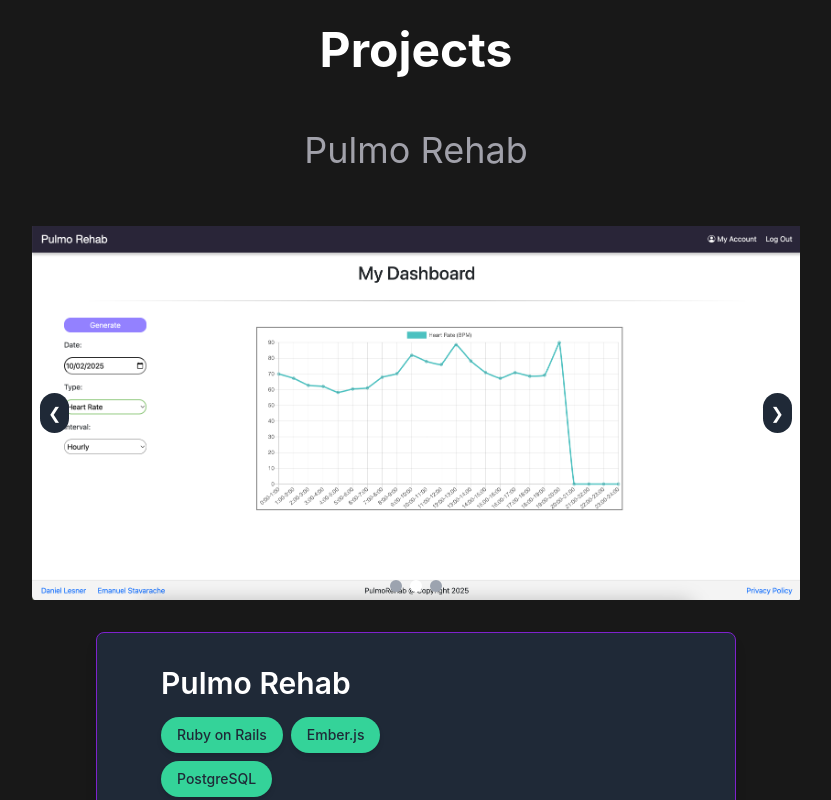
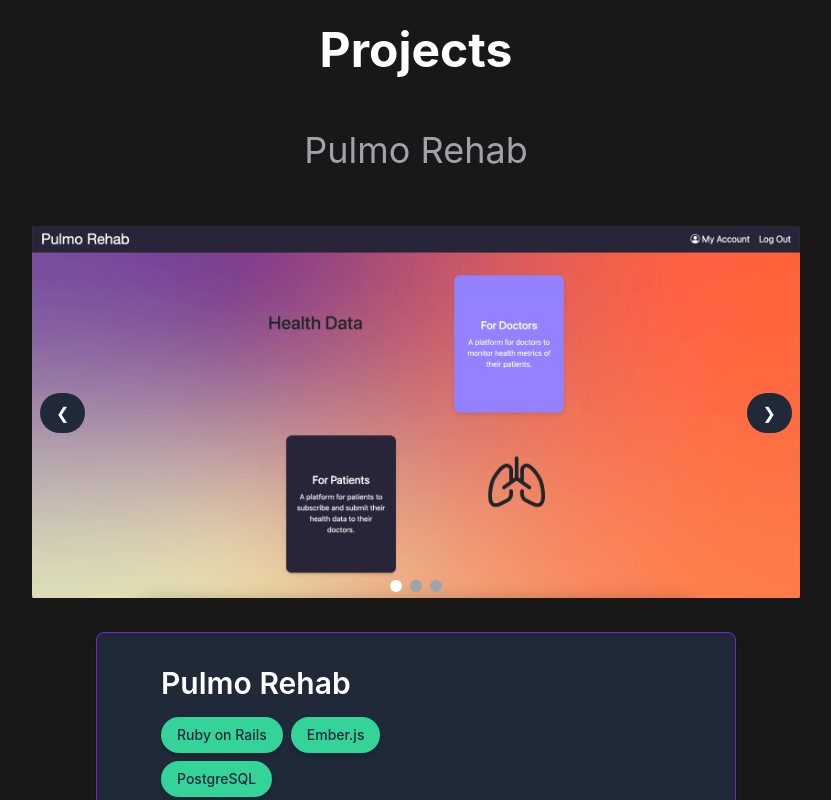
Before and after one commit to daniel-lesner/presentation-website-react-next-js, a Next.js app: page / in a window 1280 px wide. Shown: the part 674-1474 px from the top of the page, without its empty margins (224-1055 px from the left). Built offline with nearby package versions, Linux system fonts and the light colour scheme.

Commit message:
Install react-swipeable and improve project carousel

```diff
--- a/package.json
+++ b/package.json
@@ -14,6 +14,7 @@
     "next": "15.1.6",
     "react": "^19.0.0",
     "react-dom": "^19.0.0",
+    "react-swipeable": "^7.0.2",
     "tailwindcss-animate": "^1.0.7"
   },
   "devDependencies": {
--- a/src/components/ProjectsSection.tsx
+++ b/src/components/ProjectsSection.tsx
@@ -1,4 +1,5 @@
-import { useState, useEffect } from 'react';
+import { useState } from 'react';
+import { useSwipeable } from 'react-swipeable';
 import Image from 'next/image';
 import GithubIcon from '@/components/GithubIcon';
 
@@ -11,13 +12,12 @@ const images = [
 export default function ProjectsSection() {
   const [currentIndex, setCurrentIndex] = useState(0);
 
-  useEffect(() => {
-    const interval = setInterval(() => {
-      setCurrentIndex(prevIndex => (prevIndex + 1) % images.length);
-    }, 4000);
-
-    return () => clearInterval(interval);
-  }, []);
+  const carouselSwipeHandlers = useSwipeable({
+    onSwipedLeft: () => setCurrentIndex(i => (i + 1) % images.length),
+    onSwipedRight: () =>
+      setCurrentIndex(i => (i === 0 ? images.length - 1 : i - 1)),
+    trackMouse: true,
+  });
 
   return (
     <div className="flex flex-col items-center">
@@ -29,7 +29,7 @@ export default function ProjectsSection() {
         <h1 className="text-4xl text-zinc-400 mb-1 md:mb-14">Pulmo Rehab</h1>
 
         <div className="relative w-full max-w-3xl mx-auto">
-          <div className="overflow-hidden relative">
+          <div {...carouselSwipeHandlers} className="overflow-hidden relative">
             <div
               className="flex transition-transform duration-700 ease-in-out"
               style={{ transform: `translateX(-${currentIndex * 100}%)` }}
@@ -48,7 +48,7 @@ export default function ProjectsSection() {
           </div>
 
           <button
-            className="absolute left-2 top-1/2 transform -translate-y-1/2 bg-gray-800 text-white p-2 rounded-full"
+            className="absolute left-2 top-1/2 transform -translate-y-1/2 bg-gray-800 text-white px-3 py-1 md:px-4 md:py-2 rounded-full"
             onClick={() =>
               setCurrentIndex(prevIndex =>
                 prevIndex === 0 ? images.length - 1 : prevIndex - 1
@@ -58,7 +58,7 @@ export default function ProjectsSection() {
             ❮
           </button>
           <button
-            className="absolute right-2 top-1/2 transform -translate-y-1/2 bg-gray-800 text-white p-2 rounded-full"
+            className="absolute right-2 top-1/2 transform -translate-y-1/2 bg-gray-800 text-white px-3 py-1 md:px-4 md:py-2 rounded-full"
             onClick={() =>
               setCurrentIndex(prevIndex => (prevIndex + 1) % images.length)
             }
@@ -70,9 +70,10 @@ export default function ProjectsSection() {
             {images.map((_, index) => (
               <div
                 key={index}
-                className={`w-3 h-3 rounded-full ${
+                className={`w-3 h-3 rounded-full cursor-pointer ${
                   currentIndex === index ? 'bg-white' : 'bg-gray-400'
                 }`}
+                onClick={() => setCurrentIndex(index)}
               />
             ))}
           </div>
```
Also changed, not shown: 1 other file (tests, documents, lock files or other folders).
